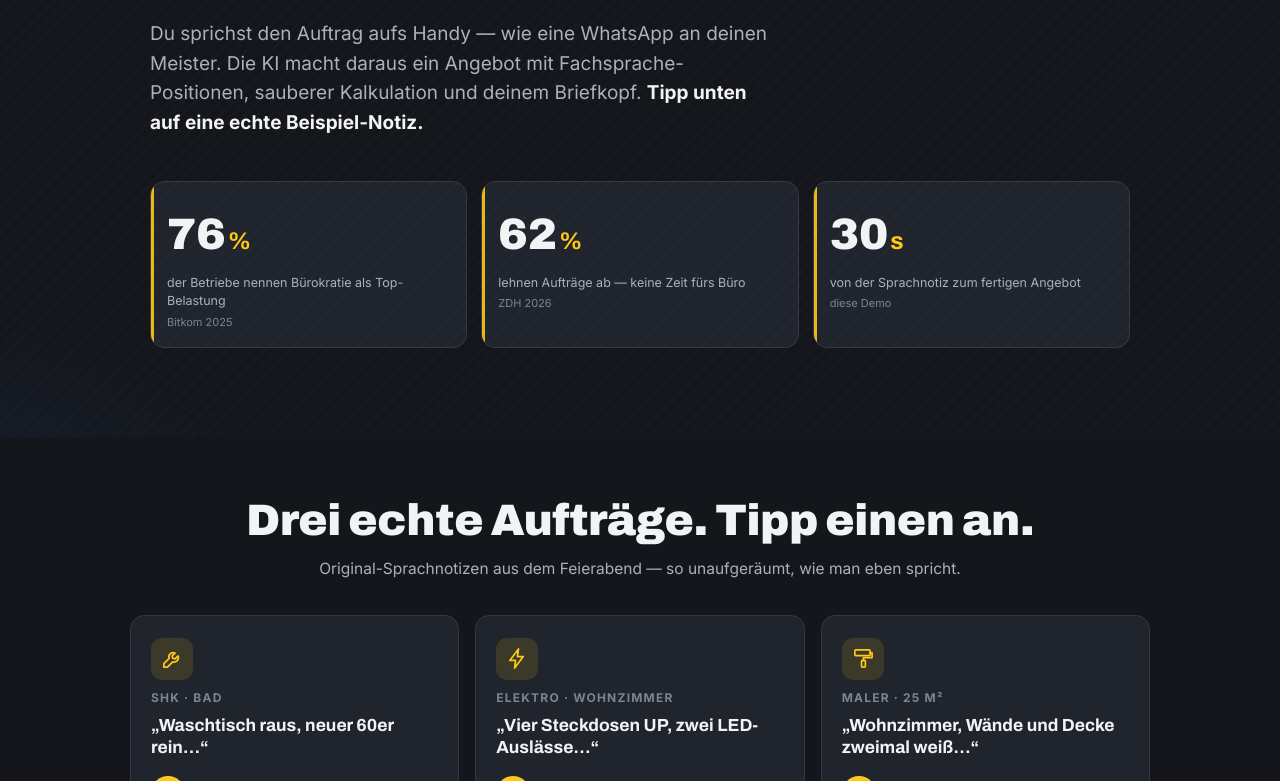
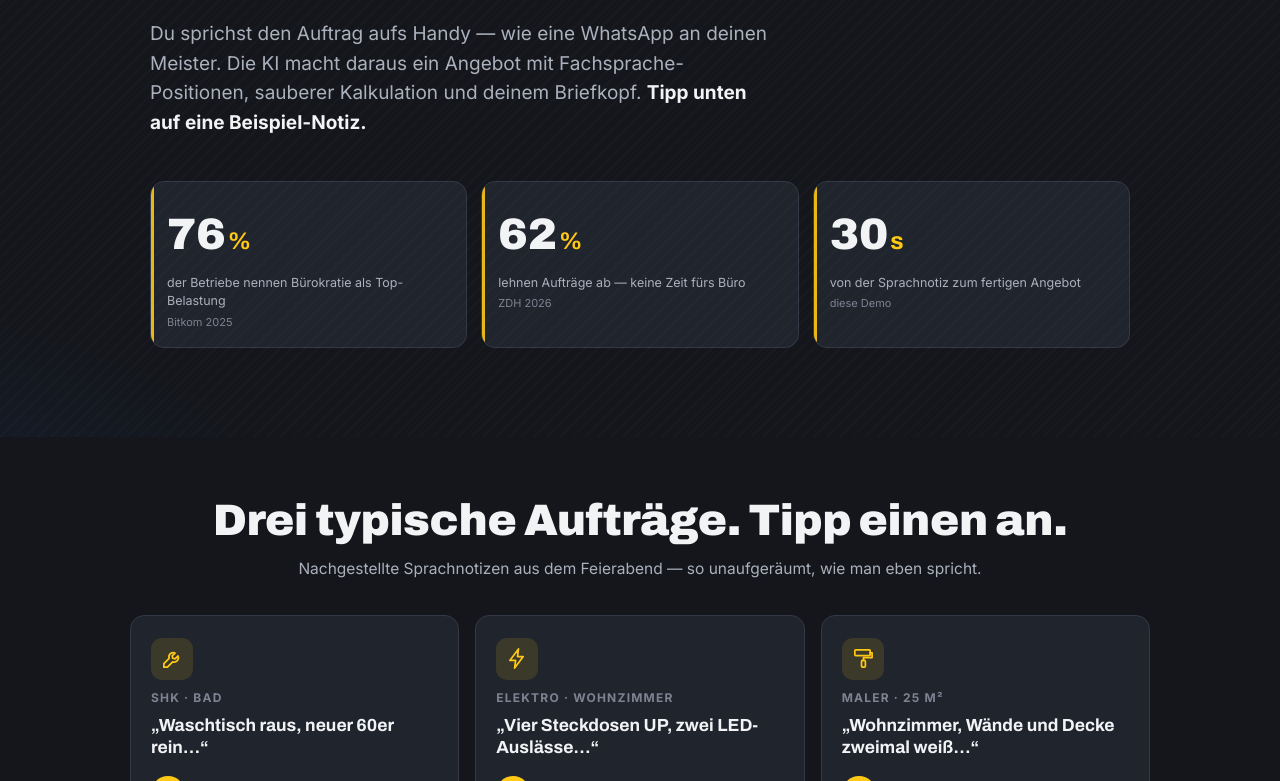
Before and after one commit to Os-oe/angebots-blitz, a plain HTML site: page index.html in a window 1280 px wide. Shown: the part 593-1374 px from the top of the page. Drawn offline with Linux system fonts and the light colour scheme.

Commit message:
fix(copy): „echte Aufträge/Original-Sprachnotizen" → „typische Aufträge/nachgestellte Sprachnotizen" — konsistent mit der Footer-Transparenz
Co-Authored-By: Claude Fable 5 <noreply@anthropic.com>

```diff
--- a/index.html
+++ b/index.html
@@ -38,7 +38,7 @@
       <div class="hero-inner">
         <p class="hero-kicker reveal">Demo für Handwerksbetriebe</p>
         <h1 class="hero-claim reveal">Sprachnotiz rein.<br><span class="accent">Fertiges Angebot</span> raus.<br>In 30&nbsp;Sekunden.</h1>
-        <p class="hero-sub reveal">Du sprichst den Auftrag aufs Handy — wie eine WhatsApp an deinen Meister. Die KI macht daraus ein Angebot mit Fachsprache-Positionen, sauberer Kalkulation und deinem Briefkopf. <strong>Tipp unten auf eine echte Beispiel-Notiz.</strong></p>
+        <p class="hero-sub reveal">Du sprichst den Auftrag aufs Handy — wie eine WhatsApp an deinen Meister. Die KI macht daraus ein Angebot mit Fachsprache-Positionen, sauberer Kalkulation und deinem Briefkopf. <strong>Tipp unten auf eine Beispiel-Notiz.</strong></p>
         <div class="hero-stats reveal">
           <div class="stat"><span class="stat-num" data-count="76">0</span><span class="stat-unit">%</span><span class="stat-label">der Betriebe nennen Bürokratie als Top-Belastung<span class="stat-src">Bitkom 2025</span></span></div>
           <div class="stat"><span class="stat-num" data-count="62">0</span><span class="stat-unit">%</span><span class="stat-label">lehnen Aufträge ab — keine Zeit fürs Büro<span class="stat-src">ZDH 2026</span></span></div>
@@ -50,8 +50,8 @@
 
     <!-- ===== Kacheln ===== -->
     <section class="tiles-section" id="kacheln">
-      <h2 class="section-title reveal">Drei echte Aufträge.<br class="mobile-br"> Tipp einen an.</h2>
-      <p class="section-sub reveal">Original-Sprachnotizen aus dem Feierabend — so unaufgeräumt, wie man eben spricht.</p>
+      <h2 class="section-title reveal">Drei typische Aufträge.<br class="mobile-br"> Tipp einen an.</h2>
+      <p class="section-sub reveal">Nachgestellte Sprachnotizen aus dem Feierabend — so unaufgeräumt, wie man eben spricht.</p>
       <div class="tiles">
         <button class="tile reveal" data-scenario="shk" data-testid="tile-shk">
           <span class="tile-icon" aria-hidden="true"><svg viewBox="0 0 24 24" fill="none" stroke="currentColor" stroke-width="1.8" stroke-linecap="round" stroke-linejoin="round"><path d="M14.7 6.3a4.5 4.5 0 0 0-6.2 5.5L3 17.3V21h3.7l5.5-5.5a4.5 4.5 0 0 0 5.5-6.2l-3 3-2.5-.6-.6-2.5 3.1-2.9z"/></svg></span>
```
